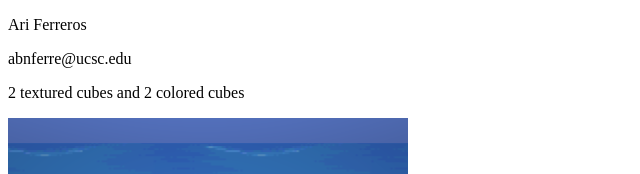
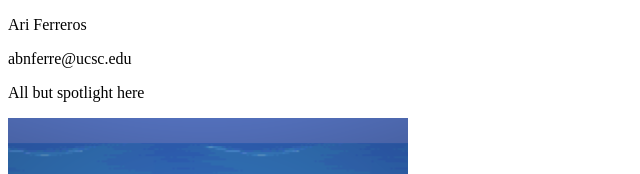
Before and after one commit to abnferre/abnferre.github.io, a website: page asgn4/Code/Asgn4.html in a window 1280 px wide. Shown: the top 174 px of the page, without its empty margins (0-640 px from the left). Drawn offline with Linux system fonts and the light colour scheme; animation ran at ten frames a second.

Commit message:
Update Asgn4.html

```diff
--- a/asgn4/Code/Asgn4.html
+++ b/asgn4/Code/Asgn4.html
@@ -9,7 +9,7 @@
   <body onload="main()">
     <p>Ari Ferreros</p>
     <p>abnferre@ucsc.edu</p>
-    <p>2 textured cubes and 2 colored cubes</p>
+    <p>All but spotlight here</p>
     <div>
     <canvas id="webgl" width="400" height="400">
     Please use a browser that supports "canvas"
```
